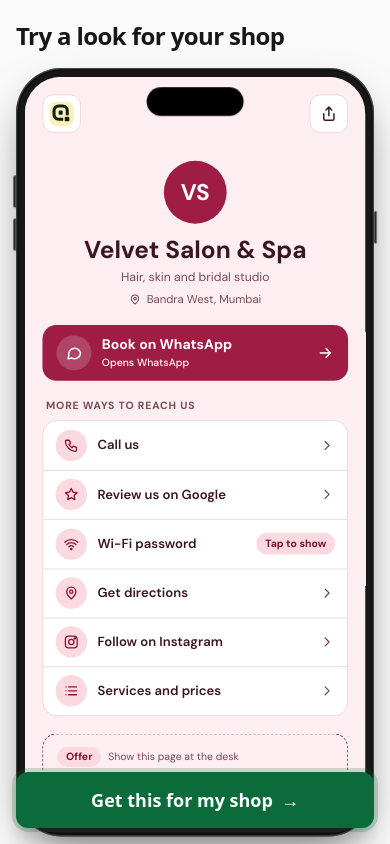
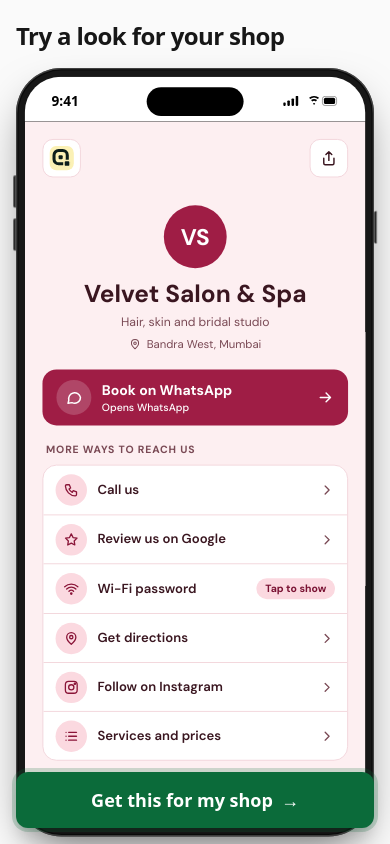
Before and after one commit to icoderarely/qlosk, a Next.js app: page /playground in a window 390 px wide. Shown: the top 844 px of the page. Built offline with nearby package versions, Linux system fonts and the light colour scheme; no server answers; the database is empty.

Commit message:
Phone frames: status strip (time, signal, battery) under the island so the cover photo is not covered, on playground and desktop shop page

```diff
--- a/app/globals.css
+++ b/app/globals.css
@@ -43,8 +43,12 @@
   box-shadow: none;
 }
 .desk-bezel.iphone::before,
-.desk-bezel.iphone::after {
+.desk-bezel.iphone::after,
+.desk-bezel.iphone .iphone-status {
   display: none;
+}
+.desk-screen.iphone-inset {
+  padding-top: 0;
 }
 @media (min-width: 520px) and (min-height: 600px) {
   .desk-bezel.iphone {
@@ -56,6 +60,12 @@
   .desk-bezel.iphone::before,
   .desk-bezel.iphone::after {
     display: block;
+  }
+  .desk-bezel.iphone .iphone-status {
+    display: flex;
+  }
+  .desk-screen.iphone-inset {
+    padding-top: calc(var(--fw) * 0.125);
   }
 }
 
@@ -80,6 +90,34 @@
   background: #000;
   border-radius: 999px;
   pointer-events: none;
+}
+/* Status strip: the page starts below it. */
+.iphone-status {
+  position: absolute;
+  z-index: 2;
+  top: var(--pad);
+  left: var(--pad);
+  right: var(--pad);
+  height: calc(var(--fw) * 0.125);
+  box-sizing: border-box;
+  display: flex;
+  align-items: center;
+  justify-content: space-between;
+  padding: calc(var(--fw) * 0.012) calc(var(--fw) * 0.075) 0;
+  background: #fff;
+  color: #000;
+  border-radius: calc(var(--fw) * 0.1) calc(var(--fw) * 0.1) 0 0;
+  pointer-events: none;
+}
+.iphone-status-time {
+  font: 600 calc(var(--fw) * 0.038) / 1 system-ui, -apple-system, sans-serif;
+}
+.iphone-status-icons {
+  height: calc(var(--fw) * 0.028);
+  width: auto;
+}
+.iphone-inset {
+  padding-top: calc(var(--fw) * 0.125);
 }
 .iphone::after {
   content: "";
--- a/components/playground/playground-section.tsx
+++ b/components/playground/playground-section.tsx
@@ -9,6 +9,7 @@
 } from "../admin/look-options";
 import { FONT_PACKS } from "../shop-page/fonts";
 import { ShopPage } from "../shop-page/shop-page";
+import { PhoneStatusBar } from "../shop-page/phone-status-bar";
 import type { FontId, LayoutId, ThemeId } from "../shop-page/types";
 import {
   DEFAULT_LOOK,
@@ -413,9 +414,10 @@
             transform: `scale(${scale})`,
           } as React.CSSProperties}
         >
+          <PhoneStatusBar />
           <div
-            className="overflow-y-auto overflow-x-hidden overscroll-contain rounded-[42px] [scrollbar-width:none] [&::-webkit-scrollbar]:hidden"
-            style={{ width: SCREEN_W, height: SCREEN_H, "--page-min-h": `${SCREEN_H}px` } as React.CSSProperties}
+            className="iphone-inset overflow-y-auto overflow-x-hidden overscroll-contain rounded-[42px] [scrollbar-width:none] [&::-webkit-scrollbar]:hidden"
+            style={{ width: SCREEN_W, height: SCREEN_H, "--page-min-h": `calc(${SCREEN_H}px - var(--fw) * 0.125)` } as React.CSSProperties}
           >
             {children}
           </div>
--- /dev/null
+++ b/components/shop-page/phone-status-bar.tsx
@@ -0,0 +1,19 @@
+// The strip at the top of a phone frame: time on the left, signal, Wi-Fi and battery on
+// the right, with the dynamic island between them. The frame's page starts below it, so
+// the island never covers the cover photo. Sized from the frame's --fw and --pad.
+export function PhoneStatusBar() {
+  return (
+    <div className="iphone-status" aria-hidden="true">
+      <span className="iphone-status-time">9:41</span>
+      <svg className="iphone-status-icons" viewBox="0 0 66 12" fill="currentColor">
+        <rect x="0" y="8" width="3" height="4" rx="1" />
+        <rect x="5" y="5.5" width="3" height="6.5" rx="1" />
+        <rect x="10" y="3" width="3" height="9" rx="1" />
+        <rect x="15" y="0" width="3" height="12" rx="1" />
+        <path d="M31 2.2a9.5 9.5 0 0 1 12 0l-1.4 1.6a7.4 7.4 0 0 0-9.2 0zM33.4 5a6 6 0 0 1 7.2 0L39.2 6.6a3.9 3.9 0 0 0-4.4 0zM37 8.4a1.9 1.9 0 0 1 1.4 .6L37 10.8 35.6 9a1.9 1.9 0 0 1 1.4-.6z" />
+        <rect x="47" y="0.5" width="17" height="11" rx="3.2" fill="none" stroke="currentColor" strokeOpacity="0.45" />
+        <rect x="48.8" y="2.3" width="13.4" height="7.4" rx="1.8" />
+      </svg>
+    </div>
+  );
+}
```
Also changed, not shown: components/shop-page/desktop-frame.tsx (+3 -1 lines).
